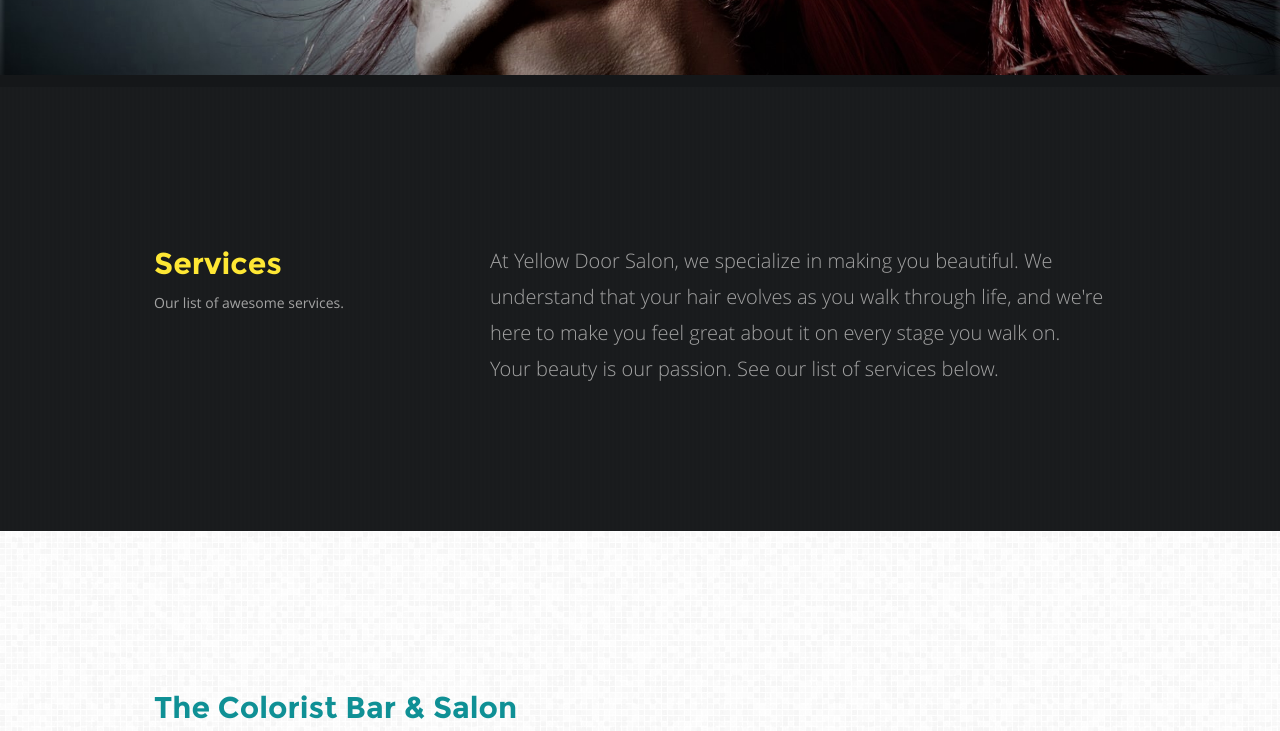
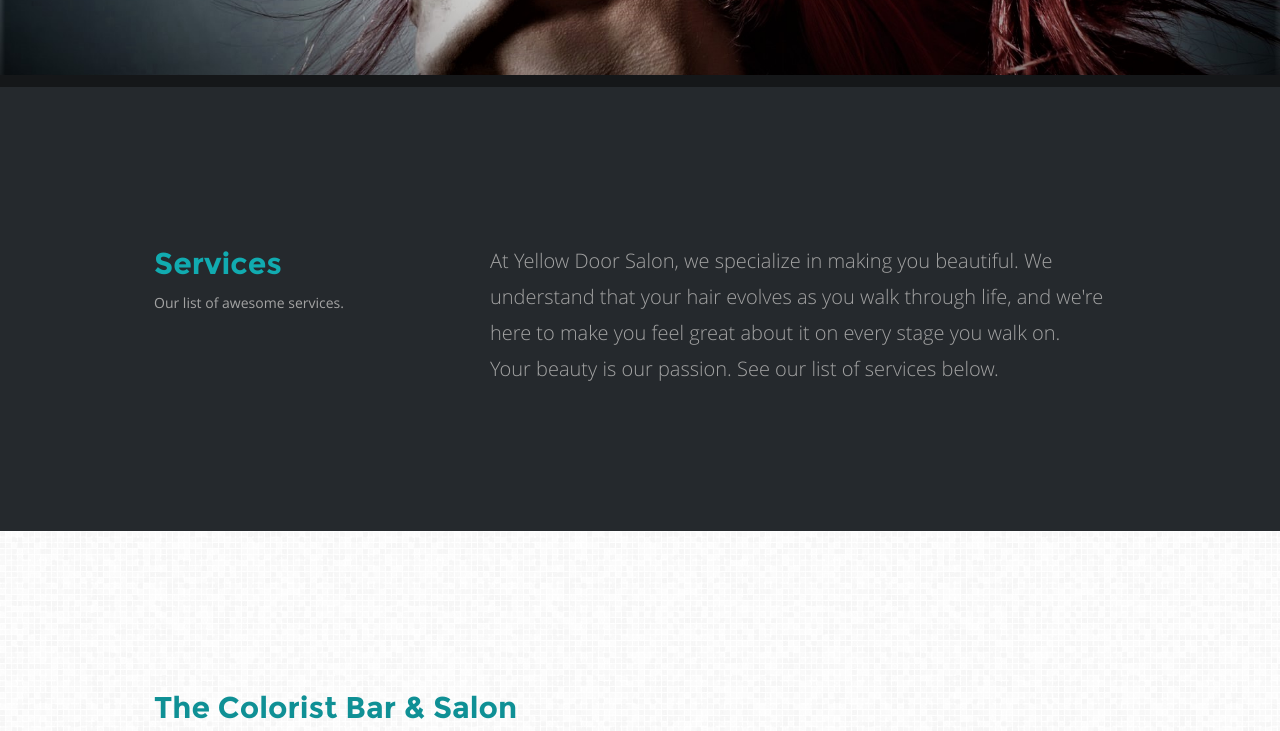
Before and after one commit to nickwalker037/yellowdoorsalon.github.io, a plain HTML site: page index.html in a window 1280 px wide. Shown: the part 459-1190 px from the top of the page. Drawn offline with nearby package versions, Linux system fonts and the light colour scheme; some packages are replaced by stand-ins of ours.

Commit message:
Update layout.css

```diff
--- a/css/layout.css
+++ b/css/layout.css
@@ -270,7 +270,8 @@
 /* ================================================================== */
 
 #services {
-   background: #1b1e21 url(../images/patterns/servicesbg.png);
+   /*background: #1b1e21 url(../images/patterns/servicesbg.png); */
+   background-color: #25292D;
    padding-top: 156px;
    padding-bottom: 120px;
    color: #4E565F;
@@ -279,7 +280,7 @@
 #services a, #services a:visited  { color: #C4C4C4; }
 #services a:hover, #services a:focus { color: #11ABB0; }
 
-#services .section-head h2 { color: #fee734; }
+#services .section-head h2 { color: #11ABB0; }
 #services .section-head p.desc,
 #services .section-head .intro { color: #A3A3A3; }
 
```
